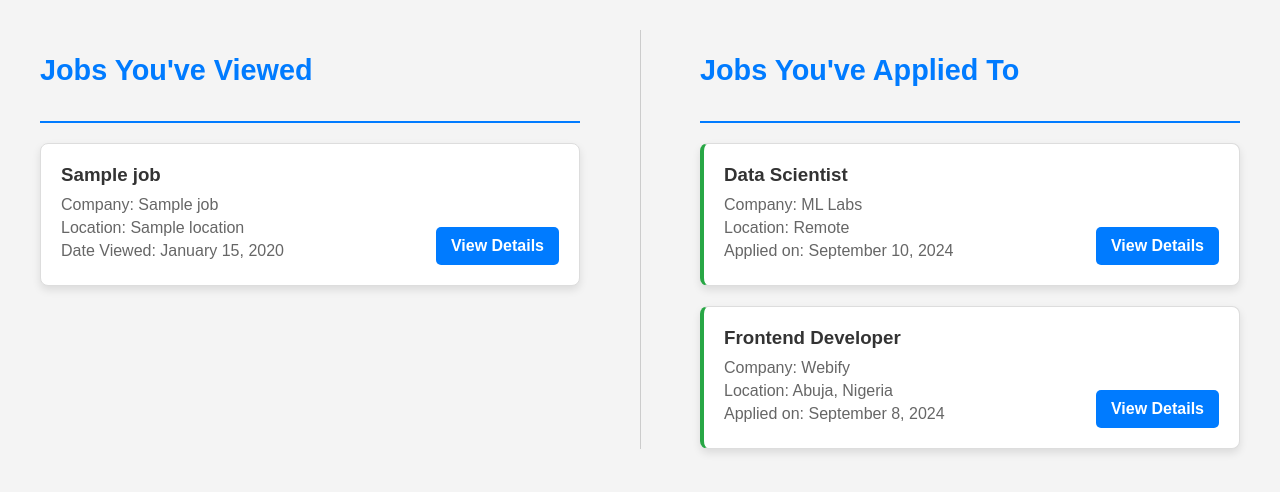
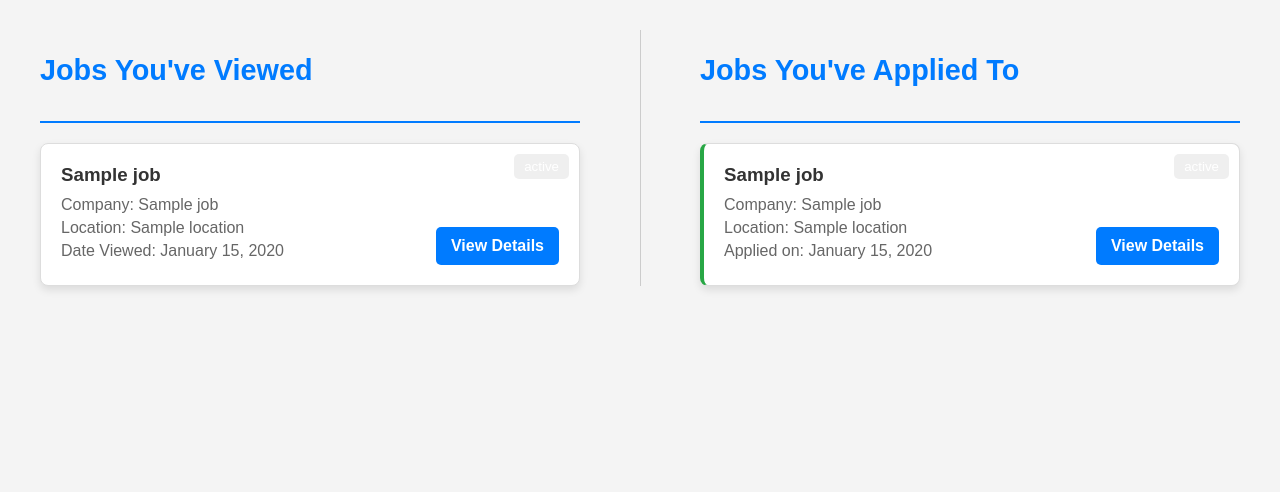
Before and after one commit to donfortune/remote_platform, a Django app: template job_platform/remote/templates/jobs.html in a window 1280 px wide. Shown: the part 110-602 px from the top of the page. Run offline with Django 3.2, Linux system fonts and the light colour scheme; the template is opened without the code that fills it: most values are stand-ins (such as "Sample title", 1, 10 or a date in 2020).

Commit message:
added status to job model

```diff
--- a/job_platform/remote/forms.py
+++ b/job_platform/remote/forms.py
@@ -45,7 +45,7 @@ class UserEditForm(forms.ModelForm):
 class JobForm(forms.ModelForm):
     class Meta:
         model = Job
-        fields = ['title', 'description', 'location', 'company_name', 'category', 'recruiter']  # Or specify fields explicitly
+        fields = ['title', 'description', 'location', 'company_name', 'category', 'recruiter', 'status']  # Or specify fields explicitly
 
     def __init__(self, *args, **kwargs):
         super().__init__(*args, **kwargs)
--- a/job_platform/remote/models.py
+++ b/job_platform/remote/models.py
@@ -18,6 +18,7 @@ class Profile(models.Model):
     company_name = models.CharField(max_length=100, blank=True, null=True)  # Recruiters' company
     resume = models.FileField(upload_to='resumes/', blank=True, null=True)  # Job seekers' resume
     viewed_jobs = models.ManyToManyField('Job', related_name='viewed_by', blank=True)
+    applied_jobs = models.ManyToManyField('Job', related_name='applicants', blank=True)
 
     def __str__(self):
         return self.user.username
@@ -41,6 +42,11 @@ class Job(models.Model):
     category = models.ForeignKey(Category, on_delete=models.CASCADE, default=1)
     featured = models.BooleanField(default=False)
     views_count = models.IntegerField(default=0)
+    status = models.CharField(
+        max_length=10,
+        choices=[('open', 'Open'), ('closed', 'Closed')],
+        default='open',
+    )
 
 
     def __str__(self):
--- a/job_platform/remote/static/css/job.css
+++ b/job_platform/remote/static/css/job.css
@@ -139,6 +139,27 @@ body {
     background-color: #0056b3;
 }
 
+.status-btn {
+    position: absolute; /* Absolute positioning to place it in the corner */
+    top: 10px; /* Space from the top */
+    right: 10px; /* Space from the right */
+    padding: 5px 10px; /* Padding for the button */
+    border: none; /* Remove default border */
+    border-radius: 5px; /* Rounded corners for the button */
+    color: white; /* Text color */
+    cursor: pointer; /* Pointer cursor for button */
+}
+
+.status-btn.open {
+    background-color: #0056b3; /* Softer green for open jobs */
+}
+
+.status-btn.closed {
+    background-color: Red; /* Orange for closed jobs */
+}
+.status-btn:hover {
+    opacity: 0.8; /* Slightly reduce opacity on hover */
+}
 /* Responsive Design */
 @media (max-width: 768px) {
     .jobs-grid-container {
--- a/job_platform/remote/templates/jobs.html
+++ b/job_platform/remote/templates/jobs.html
@@ -6,6 +6,29 @@
     <title>My Jobs - Remote Jobs Hub</title>
     {% load static %}
     <link rel="stylesheet" href="{% static 'css/job.css' %}">
+    <style>
+        .status-btn {
+            position: absolute; /* Absolute positioning to place it in the corner */
+            top: 10px; /* Space from the top */
+            right: 10px; /* Space from the right */
+            padding: 5px 10px; /* Padding for the button */
+            border: none; /* Remove default border */
+            border-radius: 5px; /* Rounded corners for the button */
+            color: white; /* Text color */
+            cursor: pointer; /* Pointer cursor for button */
+        }
+
+        .status-btn.open {
+            background-color: #0056b3; /* Softer green for open jobs */
+        }
+
+        .status-btn.closed {
+            background-color: Red; /* Orange for closed jobs */
+        }
+        .status-btn:hover {
+            opacity: 0.8; /* Slightly reduce opacity on hover */
+        }
+    </style>
 </head>
 <body>
     <div class="dashboard-container">
@@ -33,6 +56,9 @@
                 <div class="job-list" id="viewed-jobs">
                     {% for job in jobs %}
                     <div class="job-card">
+                        <button class="status-btn {{ job.status }}" style="float: right;">
+                            {{ job.get_status_display }}
+                        </button>
                         <h3>{{ job.title }}</h3>
                         <p>Company: {{ job.company_name }}</p> <!-- Assuming Job has a company_name field -->
                         <p>Location: {{ job.location }}</p> <!-- Assuming Job has a location field -->
@@ -51,30 +77,30 @@
             <!-- Demarcation Line -->
             <div class="demarcation"></div>
 
-            <!-- Applied Jobs -->
+           <!-- Applied Jobs -->
             <section class="job-section">
                 <div class="section-header">
                     <h2>Jobs You've Applied To</h2>
                 </div>
                 <div class="job-list" id="applied-jobs">
-                    <!-- Dummy Data for Applied Jobs -->
+                    {% for job in applied_jobs %}
                     <div class="job-card applied">
-                        <h3>Data Scientist</h3>
-                        <p>Company: ML Labs</p>
-                        <p>Location: Remote</p>
-                        <p>Applied on: September 10, 2024</p>
-                        <button class="details-btn">View Details</button>
+                        <button class="status-btn {{ job.status }}" style="float: right;">
+                            {{ job.get_status_display }}
+                        </button>
+                        <h3>{{ job.title }}</h3>
+                        <p>Company: {{ job.company_name }}</p> <!-- Assuming Job has a company_name field -->
+                        <p>Location: {{ job.location }}</p> <!-- Assuming Job has a location field -->
+                        <p>Applied on: {{ job.jobview_set.first.viewed_at|date:"F j, Y" }}</p> <!-- Modify as per your logic -->
+                        <a href="{% url 'job_details' job.id %}">
+                            <button class="details-btn">View Details</button>
+                        </a>
                     </div>
-                    <div class="job-card applied">
-                        <h3>Frontend Developer</h3>
-                        <p>Company: Webify</p>
-                        <p>Location: Abuja, Nigeria</p>
-                        <p>Applied on: September 8, 2024</p>
-                        <button class="details-btn">View Details</button>
-                    </div>
+                    {% empty %}
+                    <p>You haven't applied to any jobs yet.</p>
+                    {% endfor %}
                 </div>
             </section>
-
 
         </div>
 
```
Also changed, not shown: job_platform/remote/templates/job_listing.html (+35 -1 lines), job_platform/remote/views.py (+8 -1 lines), job_platform/db.sqlite3, job_platform/remote/migrations/0015_profile_applied_jobs.py (added), job_platform/remote/migrations/0016_job_status.py (added).
